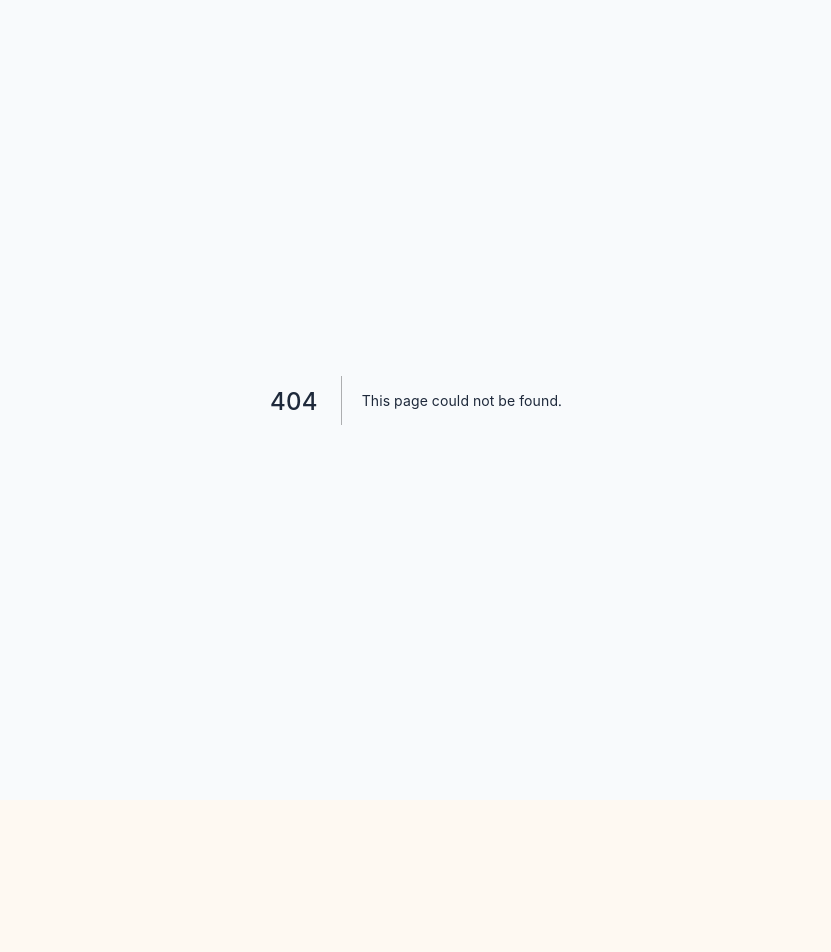
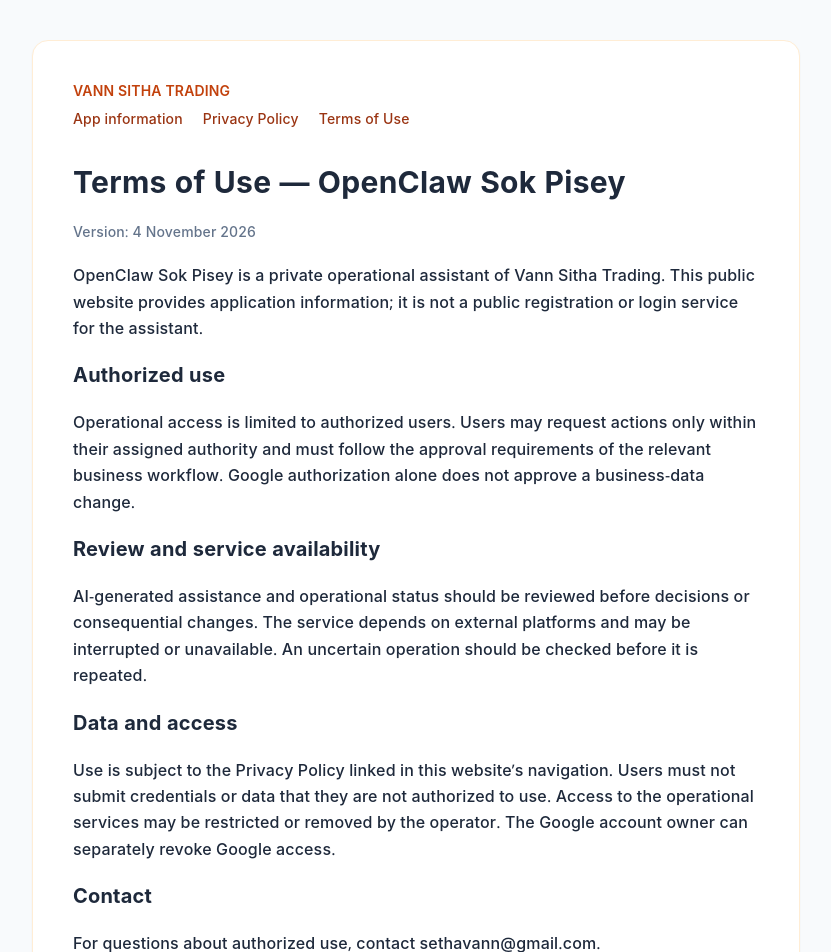
Before and after one commit to sethavann-lang/vannsitha-ai-sale, a Next.js app: page /openclaw-sok-pisey/terms in a window 1280 px wide. Before the commit this address had no page. Shown: the top 952 px of the page, without its empty margins (224-1055 px from the left). Before the commit the page ends 800 px from the top, so only its background shows below. Built offline with nearby package versions, Linux system fonts and the light colour scheme.

Commit message:
Add approved terms for private assistant use

```diff
--- /dev/null
+++ b/src/app/openclaw-sok-pisey/terms/page.tsx
@@ -0,0 +1,15 @@
+export default function PiseyTermsOfUse() {
+  return <>
+    <h1 className="text-3xl font-bold leading-snug">Terms of Use — OpenClaw Sok Pisey</h1>
+    <p className="text-sm text-slate-500">Version: 4 November 2026</p>
+    <p>OpenClaw Sok Pisey is a private operational assistant of Vann Sitha Trading. This public website provides application information; it is not a public registration or login service for the assistant.</p>
+    <h2 className="text-xl font-bold">Authorized use</h2>
+    <p>Operational access is limited to authorized users. Users may request actions only within their assigned authority and must follow the approval requirements of the relevant business workflow. Google authorization alone does not approve a business-data change.</p>
+    <h2 className="text-xl font-bold">Review and service availability</h2>
+    <p>AI-generated assistance and operational status should be reviewed before decisions or consequential changes. The service depends on external platforms and may be interrupted or unavailable. An uncertain operation should be checked before it is repeated.</p>
+    <h2 className="text-xl font-bold">Data and access</h2>
+    <p>Use is subject to the Privacy Policy linked in this website’s navigation. Users must not submit credentials or data that they are not authorized to use. Access to the operational services may be restricted or removed by the operator. The Google account owner can separately revoke Google access.</p>
+    <h2 className="text-xl font-bold">Contact</h2>
+    <p>For questions about authorized use, contact sethavann@gmail.com.</p>
+  </>;
+}
```
